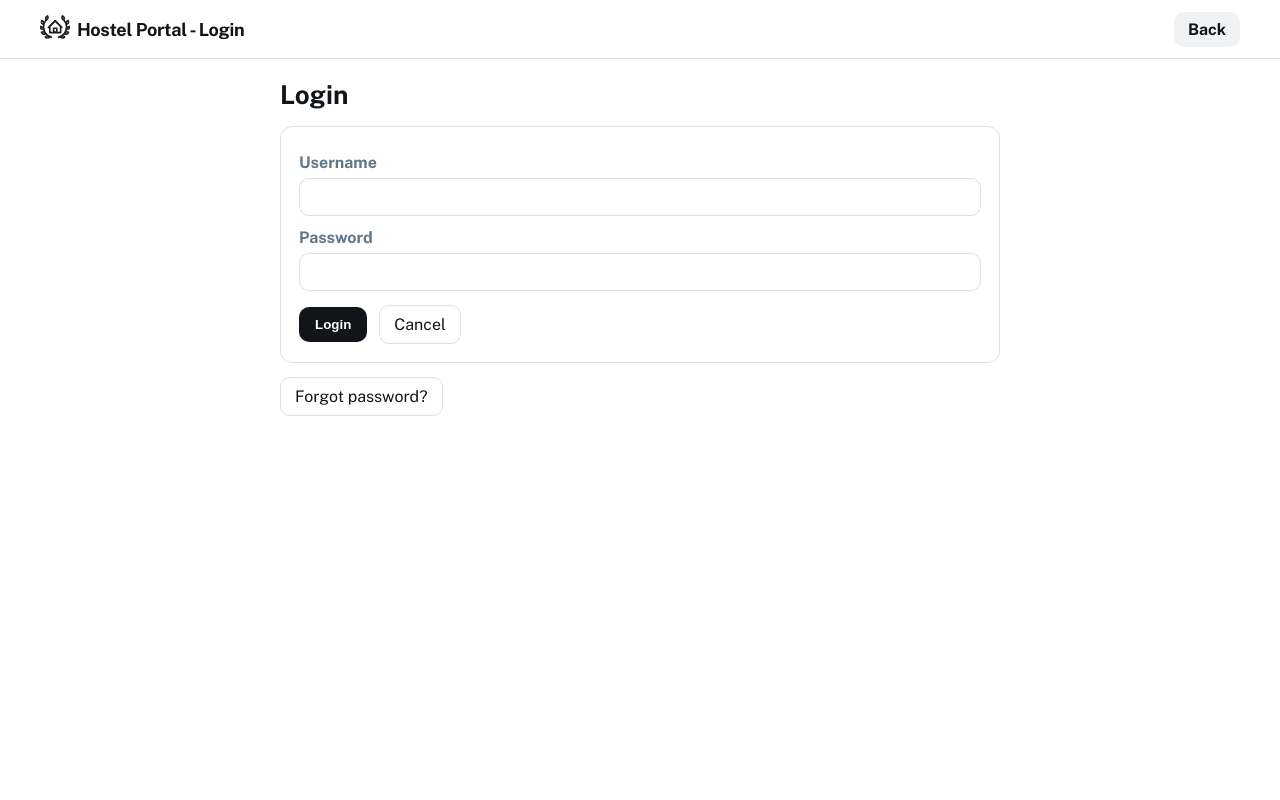
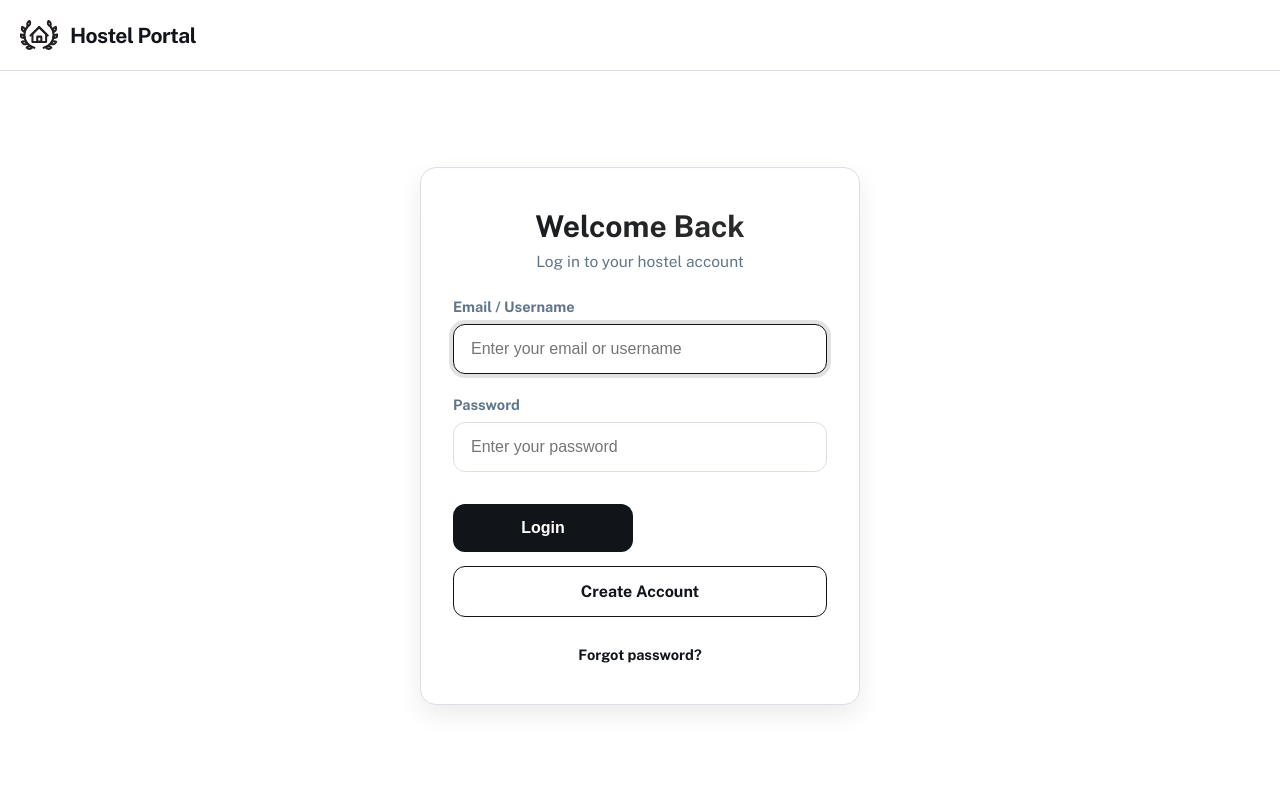
Before and after one commit to infosmarthostel-alt/smarthostel.app, a Django app: page /login_return in a window 1280 px wide. Run offline with Django 5.2, Linux system fonts and the light colour scheme.

Commit message:
Update project files

```diff
--- a/SmartHostel/settings.py
+++ b/SmartHostel/settings.py
@@ -26,8 +26,8 @@ SECRET_KEY = 'django-insecure-r6g&3%edn2zx=03lwosct4rt9s2dw0xa1lty6z=wr$z3g#o04_
 # SECURITY WARNING: don't run with debug turned on in production!
 DEBUG = True
 
-# ALLOWED_HOSTS = []
-ALLOWED_HOSTS = ['smarthostel-app.onrender.com']
+ALLOWED_HOSTS = []
+# ALLOWED_HOSTS = ['smarthostel-app.onrender.com']
 
 
 # Application definition
--- a/myadmin/templates/dashboard.html
+++ b/myadmin/templates/dashboard.html
@@ -2,7 +2,7 @@
 <html lang="en">
   <head>
     <meta charset="utf-8" />
-    <meta name="viewport" content="width=device-width,initial-scale=1" />
+    <meta name="viewport" content="width=device-width, initial-scale=1">
     <title>Hostel Admin Dashboard</title>
     <link rel="icon" type="image/png" href="/media/favicon.png">
     <link rel="preconnect" href="https://fonts.gstatic.com/" crossorigin />
@@ -25,6 +25,9 @@
         --max-width: 1100px;
         --container-padding-x: 20px;
         font-family: "Public Sans", "Noto Sans", system-ui, -apple-system, "Segoe UI", Roboto, "Helvetica Neue", Arial;
+      }
+      * {
+        -webkit-tap-highlight-color: transparent !important;
       }
 
       *{box-sizing:border-box}
--- a/myadmin/templates/forgot_password.html
+++ b/myadmin/templates/forgot_password.html
@@ -53,6 +53,10 @@
     @media (max-width:780px){
       .page-wrap{padding:12px}
     }
+    * {
+      -webkit-tap-highlight-color: transparent !important;
+    }
+
   </style>
 </head>
 <body>
--- a/myadmin/templates/login.html
+++ b/myadmin/templates/login.html
@@ -3,149 +3,274 @@
 <html lang="en">
 <head>
   <meta charset="utf-8">
-  <title>Login</title>
-  <link rel="icon" type="image/png" href="/static/favicon.png">
-  <meta name="viewport" content="width=device-width,initial-scale=1">
+  <title>Login • Hostel Portal</title>
+  <link rel="icon" type="image/png" href="{% static 'favicon.png' %}">
+  <meta name="viewport" content="width=device-width, initial-scale=1">
 
   <link rel="preconnect" href="https://fonts.gstatic.com/" crossorigin>
-  <link rel="stylesheet" as="style" onload="this.rel='stylesheet'"
-        href="https://fonts.googleapis.com/css2?display=swap&amp;family=Noto+Sans%3Awght%40400%3B500%3B700%3B900&amp;family=Public+Sans%3Awght%40400%3B500%3B700%3B900">
+  <link rel="stylesheet" href="https://fonts.googleapis.com/css2?display=swap&family=Noto+Sans:wght@400;500;700;900&family=Public+Sans:wght@400;500;700;900" as="style" onload="this.rel='stylesheet'">
 
   <style>
-    :root{
-      --bg:#fff; --muted:#617589; --text:#111418; --border:#dbe0e6; --surface:#f0f2f4;
-      --accent:#111418; --radius:12px; --pad-x:40px; --max-w:720px;
-      font-family:"Public Sans","Noto Sans",system-ui,-apple-system,"Segoe UI",Roboto,Arial;
+    :root {
+      --bg: #fff;
+      --text: #111418;
+      --muted: #617589;
+      --border: #dbe0e6;
+      --surface: #f0f2f4;
+      --accent: #111418;
+      --accent-hover: #000;
+      --radius: 16px;
+      --shadow: 0 10px 25px rgba(0,0,0,0.08);
     }
-    *{box-sizing:border-box}
-    html,body{height:100%;margin:0;background:var(--bg);color:var(--text);-webkit-font-smoothing:antialiased}
-    a{color:inherit;text-decoration:none}
+    * { box-sizing: border-box; margin: 0; padding: 0; }
+    body {
+      font-family: "Public Sans", "Noto Sans", system-ui, -apple-system, sans-serif;
+      background: var(--bg);
+      color: var(--text);
+      min-height: 100vh;
+      display: flex;
+      flex-direction: column;
+      -webkit-font-smoothing: antialiased;
+    }
+    a { color: inherit; text-decoration: none; }
 
-    .site-header{display:flex;align-items:center;justify-content:space-between;padding:12px var(--pad-x);border-bottom:1px solid var(--border)}
-    .brand h1{font-size:18px;margin:0;font-weight:700}
+    /* Header */
+    .site-header {
+      padding: 16px 20px;
+      border-bottom: 1px solid var(--border);
+      background: var(--bg);
+    }
     .brand {
       display: flex;
       align-items: center;
-        gap: 7px;
+      gap: 12px;
     }
-      .brand svg { width: 30px; height: 30px; }
+    .brand svg { width: 38px; height: 38px; }
     .brand h2 {
-        font-size: 18px;
-        margin: 0;
+      font-size: 21px;
       font-weight: 700;
-        letter-spacing: -0.3px;
+      letter-spacing: -0.5px;
     }
-    .btn-ghost{background:var(--surface);padding:8px 14px;border-radius:10px;font-weight:700}
 
-    .page-wrap{padding:20px var(--pad-x);display:flex;justify-content:center}
-    .container{max-width:var(--max-w);width:100%}
-    .page-title{margin-bottom:16px}
-    .page-title h2{font-size:26px;margin:0;font-weight:700}
+    /* Main Layout */
+    .main-content {
+      flex: 1;
+      display: flex;
+      align-items: center;
+      justify-content: center;
+      padding: 24px 0;
+    }
 
-    .msg{margin:8px 0;padding:10px 12px;border-radius:8px;border:1px solid transparent}
-    .msg-success{color:#14532d;background:#ecfdf5;border-color:#bbf7d0}
-    .msg-error{color:#7f1d1d;background:#fff1f2;border-color:#fecaca}
+    /* Login Card */
+    .login-card {
+      background: #fff;
+      border: 1px solid var(--border);
+      border-radius: var(--radius);
+      padding: 40px 32px;
+      width: 100%;
+      max-width: 440px;
+      box-shadow: var(--shadow);
+      text-align: center;
+    }
 
-    .card{background:#fff;border:1px solid var(--border);border-radius:12px;padding:18px}
-    label{display:block;margin:8px 0 6px 0;color:var(--muted);font-weight:600}
-    input[type="text"], input[type="password"],input[type="email"] {
-      width:100%;padding:10px 12px;border-radius:10px;border:1px solid var(--border);font-size:14px
+    .page-title h2 {
+      font-size: 30px;
+      font-weight: 700;
+      margin-bottom: 8px;
+      background: linear-gradient(135deg, #111418 0%, #333 100%);
+      -webkit-background-clip: text;
+      -webkit-text-fill-color: transparent;
+      background-clip: text;
     }
-    .errorsmall{color:#b91c1c;font-size:13px;margin-top:6px}
+    .page-title p {
+      color: var(--muted);
+      font-size: 15.5px;
+      margin-bottom: 28px;
+    }
 
-    .actions{display:flex;gap:12px;align-items:center;margin-top:14px}
-    .btn-primary{background:var(--accent);color:#fff;padding:10px 16px;border-radius:10px;border:none;font-weight:700;cursor:pointer}
-    .btn-secondary{background:transparent;border:1px solid var(--border);padding:9px 14px;border-radius:10px}
+    /* Messages */
+    .msg {
+      margin: 16px 0;
+      padding: 14px 18px;
+      border-radius: 12px;
+      font-size: 14.5px;
+      font-weight: 500;
+    }
+    .msg-success { background: #ecfdf5; color: #14532d; border: 1px solid #bbf7d0; }
+    .msg-error { background: #fff1f2; color: #7f1d1d; border: 1px solid #fecaca; }
 
-    @media (max-width:780px){
-      .page-wrap{padding:12px}
+    /* Form Inputs */
+    label {
+      display: block;
+      text-align: left;
+      margin: 22px 0 9px;
+      font-weight: 600;
+      color: var(--muted);
+      font-size: 14.5px;
+    }
+    input[type="email"],
+    input[type="password"] {
+      width: 100%;
+      padding: 15px 17px;
+      border: 1.5px solid var(--border);
+      border-radius: 12px;
+      font-size: 16px;
+      transition: all 0.25s ease;
+    }
+    input:focus {
+      outline: none;
+      border-color: var(--accent);
+      box-shadow: 0 0 0 4px rgba(17,20,24,0.12);
+    }
+
+    /* Action Buttons - Responsive Grid */
+    .actions {
+      margin-top: 32px;
+      display: grid;
+      grid-template-columns: 1fr 1fr;
+      gap: 14px;
+    }
+    .btn {
+      padding: 15px 20px;
+      border-radius: 12px;
+      font-weight: 700;
+      font-size: 16px;
+      cursor: pointer;
+      transition: all 0.25s ease;
+      text-align: center;
+    }
+    .btn-primary {
+      background: var(--accent);
+      color: white;
+      border: none;
+    }
+    .btn-primary:hover {
+      background: var(--accent-hover);
+      transform: translateY(-1px);
+    }
+    .btn-secondary {
+      background: transparent;
+      border: 1.8px solid var(--border);
+      color: var(--text);
+    }
+    .btn-secondary:hover {
+      background: var(--surface);
+      border-color: var(--accent);
+    }
+    .btn-register {
+      background: transparent;
+      color: var(--accent);
+      border: 1.8px solid var(--accent);
+      grid-column: span 2;
+    }
+    .btn-register:hover {
+      background: rgba(17,20,24,0.05);
+      transform: translateY(-1px);
+    }
+
+    .extra-links {
+      margin-top: 28px;
+    }
+    .extra-links a {
+      color: var(--accent);
+      font-weight: 600;
+      font-size: 14.5px;
+    }
+    .extra-links a:hover { text-decoration: underline; }
+
+    /* Mobile Responsiveness */
+    @media (max-width: 480px) {
+      .site-header { padding: 14px 16px; }
+      .brand svg { width: 34px; height: 34px; }
+      .brand h2 { font-size: 19px; }
+      .login-card {
+        padding: 22px 18px;
+        border-radius: 25px;
+        margin: 10px;
+        box-shadow: none;
+      }
+      .page-title h2 { font-size: 27px; }
+      .actions {
+        grid-template-columns: 1fr;
+      }
+      .btn-register {
+        grid-column: span 1;
+      }
+      .btn {
+        padding: 16px;
+        font-size: 16.5px;
+      }
     }
   </style>
 </head>
 <body>
-  <header class="site-header" role="banner">
+
+  <header class="site-header">
     <div class="brand">
-        <div class="size-4" aria-hidden="true">
       <svg viewBox="0 -6.83 55.484 55.484" xmlns="http://www.w3.org/2000/svg">
-
+        <!-- Your SVG remains unchanged -->
         <g transform="translate(-819.325 -209.09)">
-
           <path d="M830.341,217.538a19.3,19.3,0,0,0-4.606,12.57,19.006,19.006,0,0,0,14.6,18.648" fill="none" stroke="#231f20" stroke-linecap="round" stroke-linejoin="round" stroke-width="3"/>
-
           <path d="M833.052,246.26a5.987,5.987,0,0,1,3.847,1.94.246.246,0,0,1,0,.335,4.866,4.866,0,0,1-7.725-.067.247.247,0,0,1,0-.336A5.979,5.979,0,0,1,833.052,246.26Z" fill="none" stroke="#231f20" stroke-linecap="round" stroke-linejoin="round" stroke-width="3"/>
-
           <path d="M826.455,239.3a6.123,6.123,0,0,1,2.948,3.19.244.244,0,0,1-.116.314,5.9,5.9,0,0,1-4.272.373,6.127,6.127,0,0,1-2.948-3.19.245.245,0,0,1,.117-.314A5.9,5.9,0,0,1,826.455,239.3Z" fill="none" stroke="#231f20" stroke-linecap="round" stroke-linejoin="round" stroke-width="3"/>
-
           <path d="M824.232,230.16a6.239,6.239,0,0,1,1.955,3.909.241.241,0,0,1-.2.268,5.905,5.905,0,0,1-4.2-.871,6.242,6.242,0,0,1-1.955-3.91.242.242,0,0,1,.2-.268A5.907,5.907,0,0,1,824.232,230.16Z" fill="none" stroke="#231f20" stroke-linecap="round" stroke-linejoin="round" stroke-width="3"/>
-
           <path d="M826.109,220.822a6.322,6.322,0,0,1,.1,4.392.236.236,0,0,1-.292.153,6.046,6.046,0,0,1-3.416-2.655,6.322,6.322,0,0,1-.1-4.392.236.236,0,0,1,.292-.153A6.046,6.046,0,0,1,826.109,220.822Z" fill="none" stroke="#231f20" stroke-linecap="round" stroke-linejoin="round" stroke-width="3"/>
-
           <path d="M833.948,214.106a6.091,6.091,0,0,1-3.1,3.037.234.234,0,0,1-.307-.118,6.317,6.317,0,0,1-.386-4.375,6.085,6.085,0,0,1,3.1-3.037.233.233,0,0,1,.307.118A6.31,6.31,0,0,1,833.948,214.106Z" fill="none" stroke="#231f20" stroke-linecap="round" stroke-linejoin="round" stroke-width="3"/>
-
           <path d="M863.793,217.538a19.3,19.3,0,0,1,4.606,12.57,19.006,19.006,0,0,1-14.6,18.648" fill="none" stroke="#231f20" stroke-linecap="round" stroke-linejoin="round" stroke-width="3"/>
-
           <path d="M861.082,246.26a5.987,5.987,0,0,0-3.847,1.94.246.246,0,0,0,0,.335,4.866,4.866,0,0,0,7.725-.067.246.246,0,0,0,0-.336A5.974,5.974,0,0,0,861.082,246.26Z" fill="none" stroke="#231f20" stroke-linecap="round" stroke-linejoin="round" stroke-width="3"/>
-
           <path d="M867.678,239.3a6.125,6.125,0,0,0-2.947,3.19.244.244,0,0,0,.116.314,5.9,5.9,0,0,0,4.272.373,6.127,6.127,0,0,0,2.948-3.19.245.245,0,0,0-.117-.314A5.9,5.9,0,0,0,867.678,239.3Z" fill="none" stroke="#231f20" stroke-linecap="round" stroke-linejoin="round" stroke-width="3"/>
-
           <path d="M869.9,230.16a6.239,6.239,0,0,0-1.955,3.909.241.241,0,0,0,.2.268,5.9,5.9,0,0,0,4.2-.871,6.241,6.241,0,0,0,1.955-3.91.242.242,0,0,0-.2-.268A5.907,5.907,0,0,0,869.9,230.16Z" fill="none" stroke="#231f20" stroke-linecap="round" stroke-linejoin="round" stroke-width="3"/>
-
           <path d="M868.025,220.822a6.322,6.322,0,0,0-.1,4.392.236.236,0,0,0,.292.153,6.046,6.046,0,0,0,3.416-2.655,6.322,6.322,0,0,0,.1-4.392.236.236,0,0,0-.292-.153A6.042,6.042,0,0,0,868.025,220.822Z" fill="none" stroke="#231f20" stroke-linecap="round" stroke-linejoin="round" stroke-width="3"/>
-
           <path d="M860.186,214.106a6.091,6.091,0,0,0,3.1,3.037.234.234,0,0,0,.307-.118,6.317,6.317,0,0,0,.386-4.375,6.086,6.086,0,0,0-3.1-3.037.233.233,0,0,0-.307.118A6.311,6.311,0,0,0,860.186,214.106Z" fill="none" stroke="#231f20" stroke-linecap="round" stroke-linejoin="round" stroke-width="3"/>
-
           <path d="M847.238,218.546l-9.83,10.137c-.1.1.069.236.069.378v10.352c0,.3-.208.947.088.947h19.56c.3,0,.352-.651.352-.947V229.061c0-.142.036-.277-.064-.378l-10.007-10.137C847.2,218.335,847.447,218.335,847.238,218.546Z" fill="none" stroke="#231f20" stroke-linecap="round" stroke-linejoin="round" stroke-width="3"/>
-
           <rect width="6" height="7" rx="0.547" transform="translate(844.477 232.36)" stroke-width="3" stroke="#231f20" stroke-linecap="round" stroke-linejoin="round" fill="none"/>
-
           <line y1="12.336" x2="12.564" transform="translate(834.674 218.546)" stroke-width="3" stroke="#231f20" stroke-linecap="round" stroke-linejoin="round" fill="none"/>
-
           <line x1="12.564" y1="12.336" transform="translate(847.301 218.546)" stroke-width="3" stroke="#231f20" stroke-linecap="round" stroke-linejoin="round" fill="none"/>
-
         </g>
-
       </svg>
-        </div>
-        <h2>Hostel Portal - Login</h2>
-      </div>
-    <div>
-      <a class="btn-ghost" href="{% url 'home' %}">Back</a>
+      <h2>Hostel Portal</h2>
     </div>
   </header>
 
-  <div class="page-wrap">
-    <main class="container">
-      <div class="page-title"><h2>Login</h2></div>
+  <div class="main-content">
+    <div class="login-card">
+      <div class="page-title">
+        <h2>Welcome Back</h2>
+        <p>Log in to your hostel account</p>
+      </div>
 
       {% if messages %}
         {% for msg in messages %}
-          <p class="{% if msg.tags == 'error' %}msg msg-error{% else %}msg msg-success{% endif %}">{{ msg }}</p>
+          <div class="msg {% if msg.tags == 'error' %}msg-error{% else %}msg-success{% endif %}">
+            {{ msg }}
+          </div>
         {% endfor %}
       {% endif %}
 
-      <form method="post" action="{% url 'login_post' %}" class="card" novalidate>
+      <form method="post" action="{% url 'login_post' %}" novalidate>
         {% csrf_token %}
 
         <div>
-          <label for="id_username">Username</label>
-          <input id="id_username" type="email" name="textfield" required>
+          <label for="id_username">Email / Username</label>
+          <input type="email" name="username" id="id_username" required autofocus placeholder="Enter your email or username">
         </div>
 
-        <div style="margin-top:12px">
+        <div>
           <label for="id_password">Password</label>
-          <input id="id_password" type="password" name="textfield2" required>
+          <input type="password" name="password" id="id_password" required placeholder="Enter your password">
         </div>
 
         <div class="actions">
-          <button class="btn-primary" type="submit">Login</button>
-          <a class="btn-secondary" href="{% url 'home' %}">Cancel</a>
+          <button type="submit" class="btn btn-primary">Login</button>
+          <!-- <a href="{% url 'home' %}" class="btn btn-secondary">Cancel</a> -->
+          <a href="{% url 'student_register' %}" class="btn btn-register">Create Account</a>
         </div>
       </form>
-      <div class="actions" style="justify-content: space-between; width:100%;">
-        <a class="btn-secondary" href="{% url 'forgot_password' %}">Forgot password?</a>
+
+      <div class="extra-links">
+        <a href="{% url 'forgot_password' %}">Forgot password?</a>
       </div>
-
-    </main>
+    </div>
   </div>
 </body>
 </html>
--- a/student/templates/change_password.html
+++ b/student/templates/change_password.html
@@ -11,6 +11,10 @@
         href="https://fonts.googleapis.com/css2?display=swap&amp;family=Noto+Sans%3Awght%40400%3B500%3B700%3B900&amp;family=Public+Sans%3Awght%40400%3B500%3B700%3B900">
 
   <style>
+    * {
+      -webkit-tap-highlight-color: transparent !important;
+    }
+
     :root{
       --bg:#fff; --muted:#617589; --text:#111418; --border:#dbe0e6; --surface:#f0f2f4;
       --accent:#111418; --radius:12px; --pad-x:40px; --max-w:720px;
--- a/student/templates/complaint_form.html
+++ b/student/templates/complaint_form.html
@@ -24,6 +24,10 @@
     padding:14px 14px;
   }
   }
+  * {
+    -webkit-tap-highlight-color: transparent !important;
+  }
+
 </style>
 <div style="padding:28px 12px; background:transparent">
   <main style="max-width:960px;margin:0 auto">
--- a/student/templates/profile_edit.html
+++ b/student/templates/profile_edit.html
@@ -68,6 +68,10 @@
       .form-grid{grid-template-columns:1fr}
       .page-wrap{padding:12px}
     }
+    * {
+      -webkit-tap-highlight-color: transparent !important;
+    }
+
   </style>
 </head>
 <body>
--- a/student/templates/profile_view.html
+++ b/student/templates/profile_view.html
@@ -21,6 +21,10 @@
       --max-width: 960px;
       font-family: "Public Sans","Noto Sans", system-ui, -apple-system, "Segoe UI", Roboto, Arial;
     }
+    * {
+      -webkit-tap-highlight-color: transparent !important;
+    }
+
 
     *{box-sizing:border-box}
     html,body{height:100%;margin:0;background:var(--bg);color:var(--text);-webkit-font-smoothing:antialiased}
--- a/student/templates/student_register.html
+++ b/student/templates/student_register.html
@@ -66,6 +66,10 @@
       padding: 24px;
       box-shadow: 0 1px 4px rgba(0,0,0,0.05);
     }
+    *{
+      -webkit-tap-highlight-color: transparent !important;
+    }
+
 
 
     .form-grid {
```
Also changed, not shown: student/templates/home.html (+4 -0 lines), db.sqlite3. Lines whose indentation alone changed are shown as unchanged.
